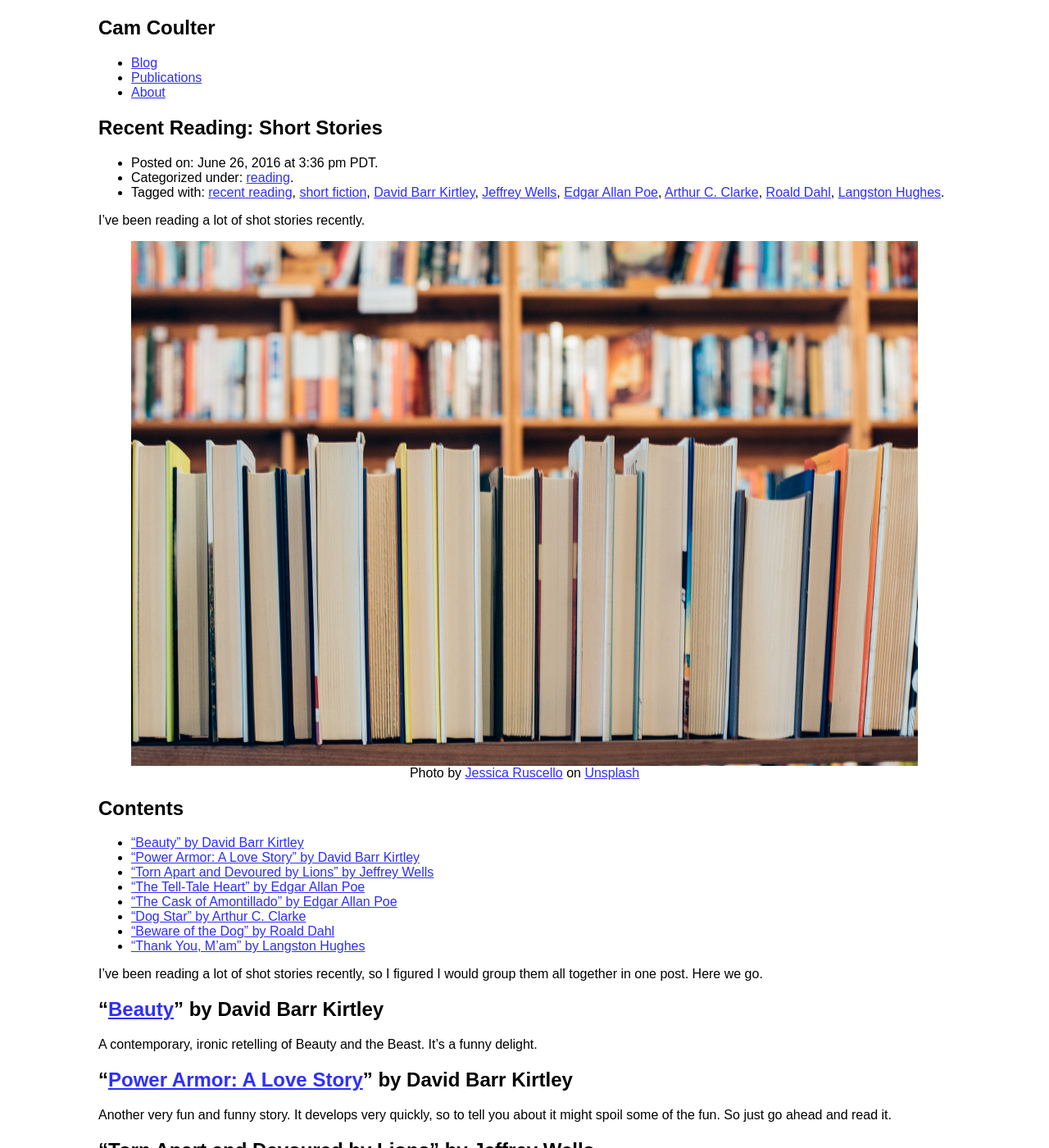
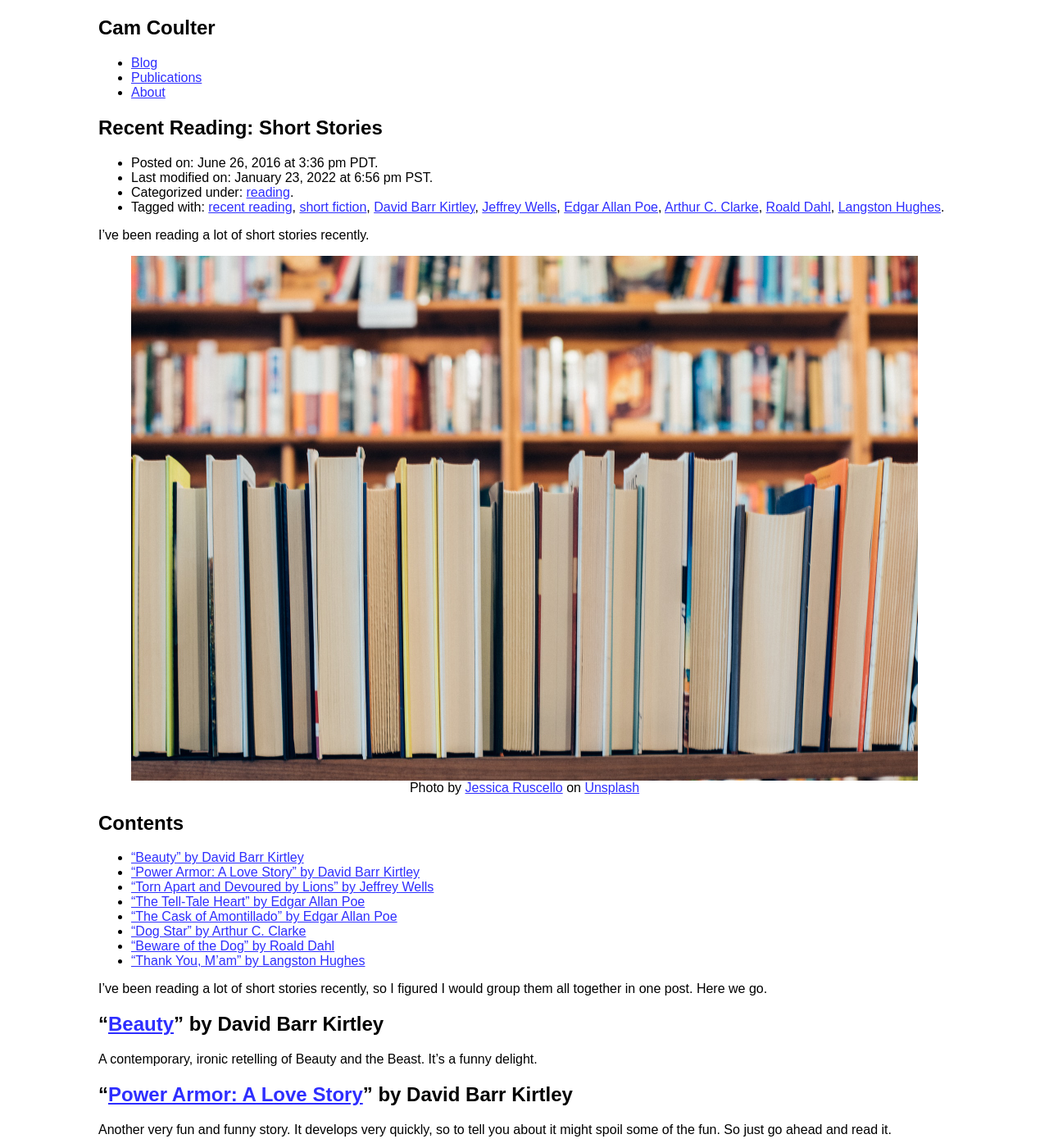
Before and after one commit to cncoulter/camcoulter.com, a Jekyll site: the page built from collections/_posts/2016-06-26-Short-Stories.md, in a window 1280 px wide and 1400 px high. Shown: the whole window at 82% size. Built offline with Jekyll 4.4.1, drawn with Linux system fonts in a browser that asks for light colours; the table of contents is made by our own code.

Commit message:
Fix typo

```diff
--- a/collections/_posts/2016-06-26-Short-Stories.md
+++ b/collections/_posts/2016-06-26-Short-Stories.md
@@ -1,10 +1,11 @@
 ---
-SPDX-FileCopyrightText: 2021 Cam Coulter <git@camcoulter.com>
+SPDX-FileCopyrightText: 2022 Cam Coulter <git@camcoulter.com>
 SPDX-License-Identifier: CC-BY-SA-4.0
 layout: post
 title: "Recent Reading: Short Stories"
 published: true
 date: 2016-06-26 15:36
+date_modified: 2022-01-23 18:56
 categories:
 - reading
 tags:
@@ -16,12 +17,12 @@ tags:
 - Arthur C. Clarke
 - Roald Dahl
 - Langston Hughes
-description: I’ve been reading a lot of shot stories recently.
+description: I’ve been reading a lot of short stories recently.
 image: books-01
 toc: true
 ---
 
-I’ve been reading a lot of shot stories recently, so I figured I would group them all together in one post. Here we go.
+I’ve been reading a lot of short stories recently, so I figured I would group them all together in one post. Here we go.
 
 ## “[Beauty](http://www.lightspeedmagazine.com/fiction/beauty/	)” by David Barr Kirtley
 
```
